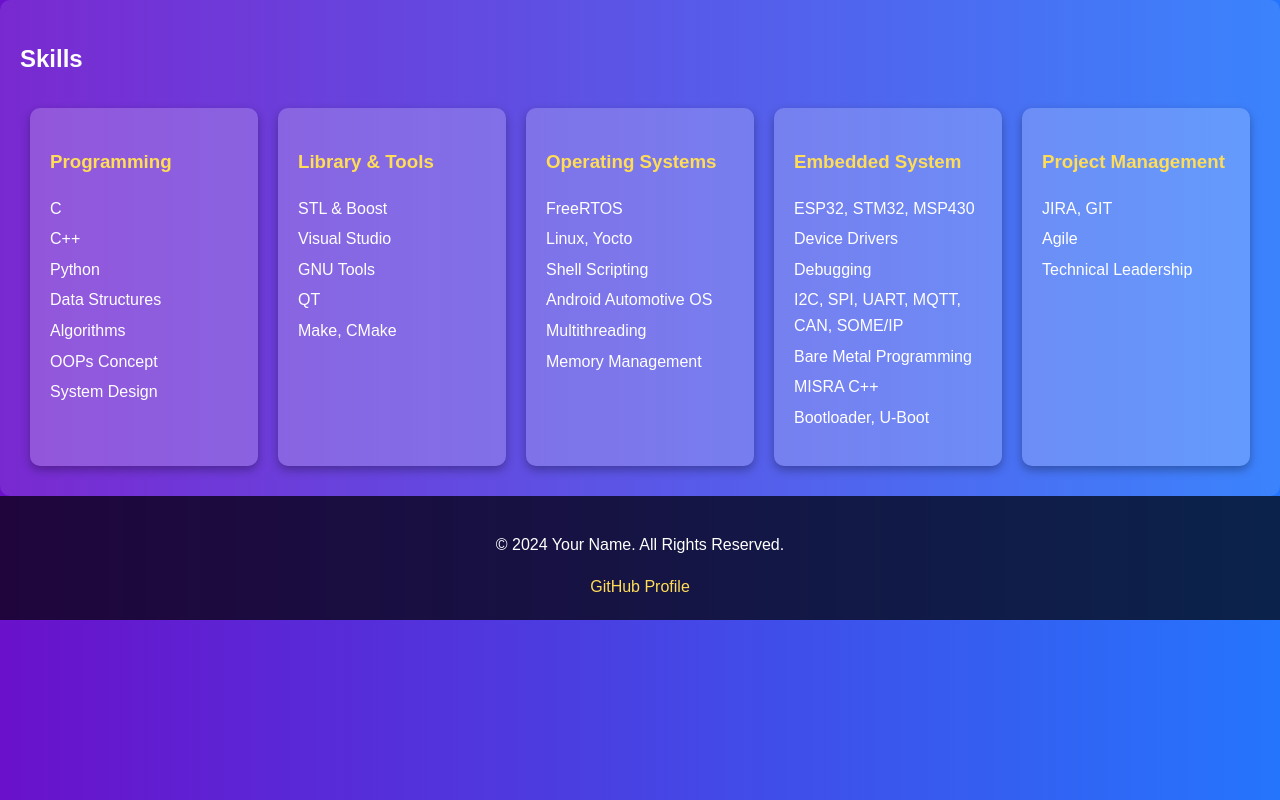
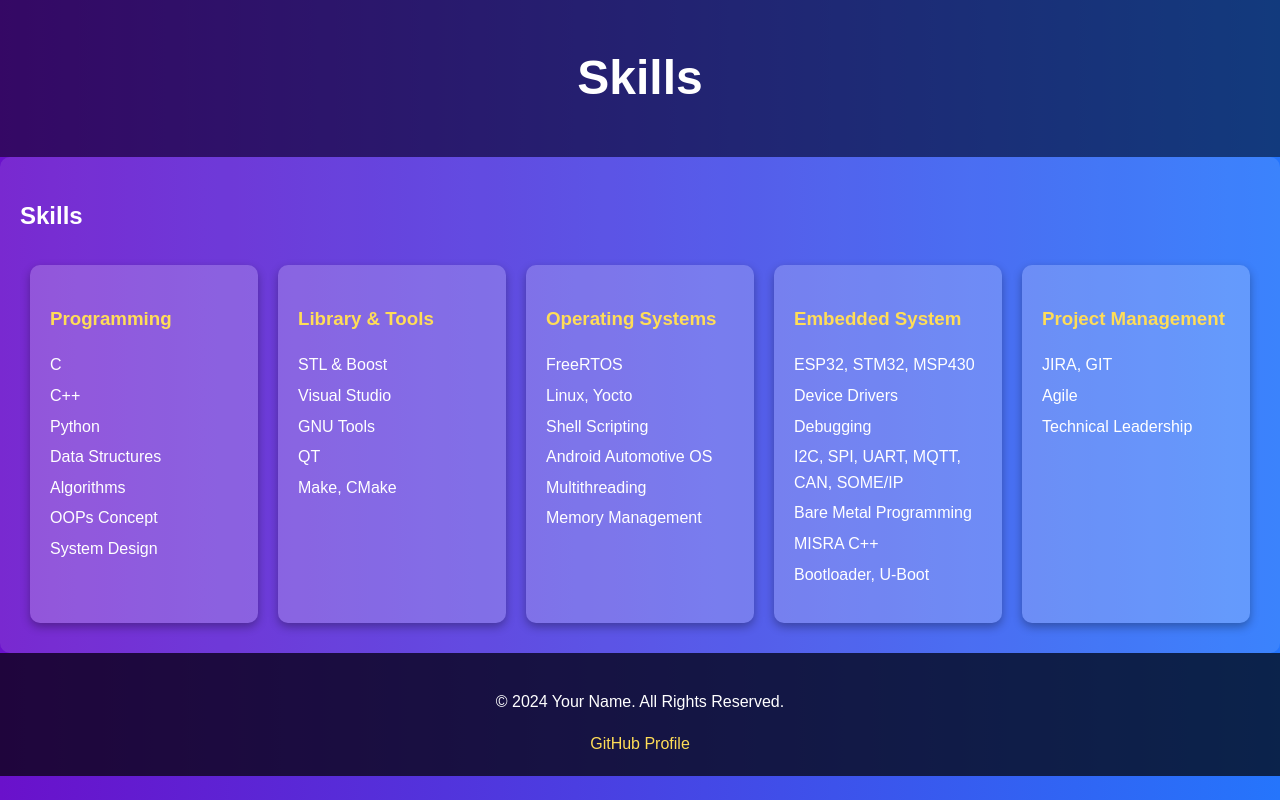
Before and after one commit to devashishmishra90/resume, a plain HTML site: page skills.html in a window 1280 px wide. Drawn offline with Linux system fonts and the light colour scheme.

Commit message:
skills updated

```diff
--- a/skills.html
+++ b/skills.html
@@ -3,11 +3,14 @@
   <head>
     <meta charset="UTF-8" />
     <meta name="viewport" content="width=device-width, initial-scale=1.0" />
-    <title>Skills</title>
+    <title>Skills - Devashish Mishra</title>
     <link rel="stylesheet" href="styles.css" />
     <!-- Link to your CSS file -->
   </head>
   <body>
+    <header>
+      <h1>Skills</h1>
+    </header>
     <section class="skills">
       <h2>Skills</h2>
       <div class="skills-container">
```
